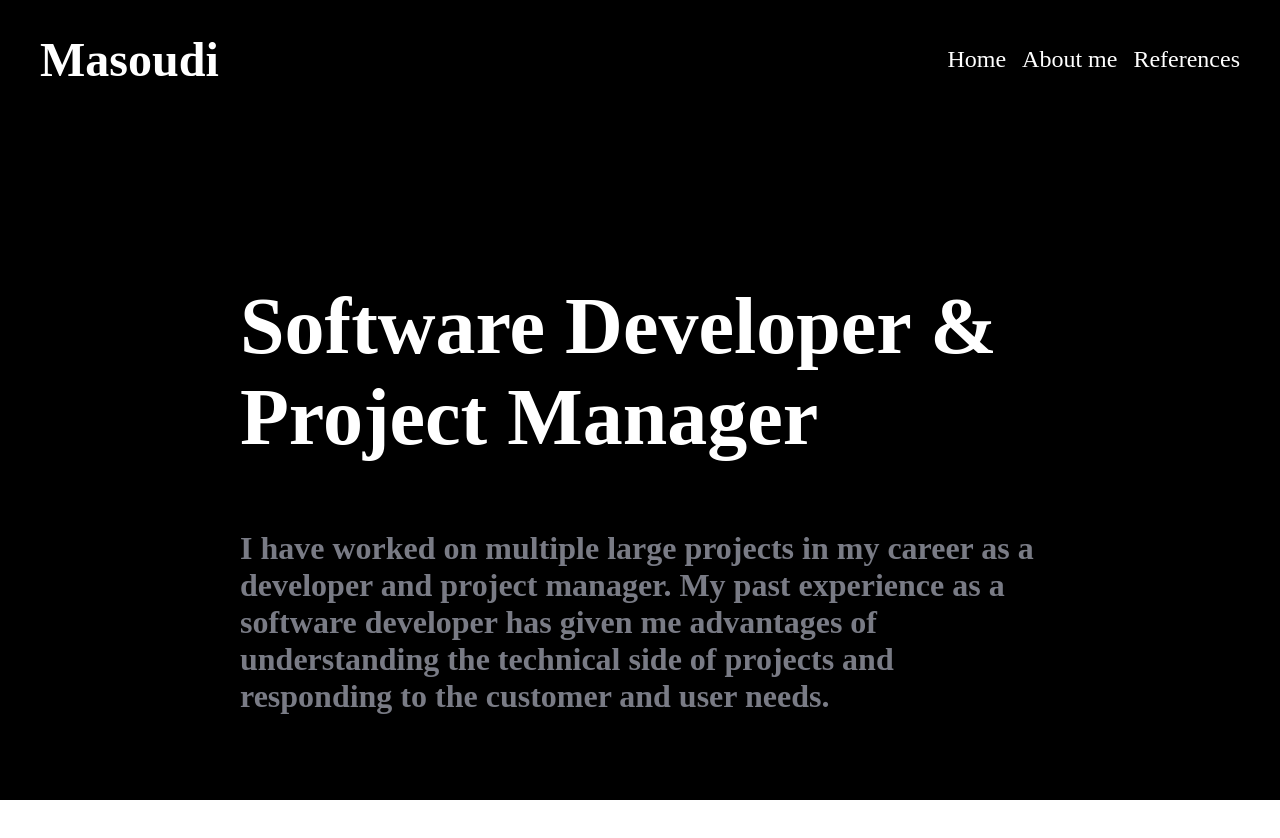
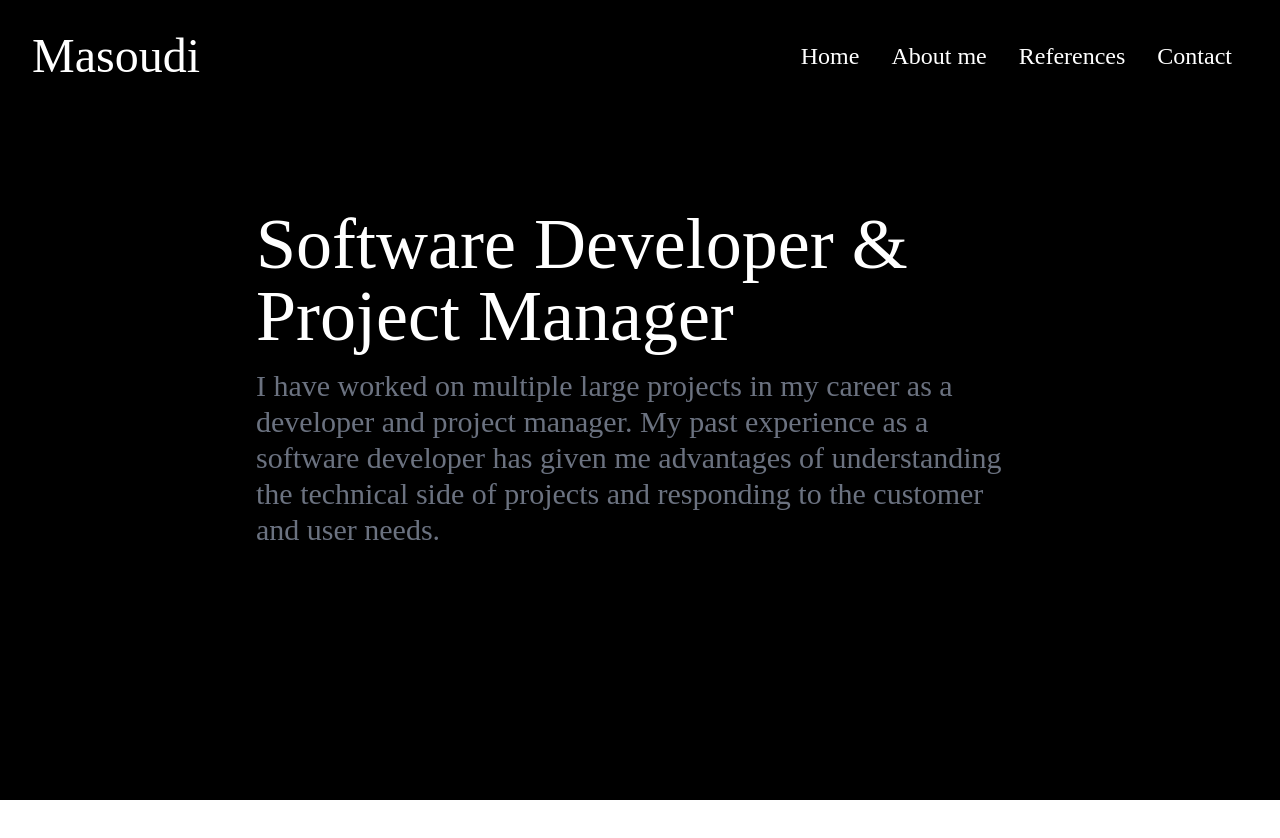
Before and after one commit to SamiAssasi/masoudi2.0, a Gatsby site: page / in a window 1280 px wide. After the commit the page ends 800 px from the top, so only its background shows below. Built offline with nearby package versions, Linux system fonts and the light colour scheme; Gatsby itself is replaced by a stand-in of ours.

Commit message:
Tailwind styling to header & navbar, remove unnecessary scss files

```diff
--- a/gatsby-config.js
+++ b/gatsby-config.js
@@ -4,6 +4,8 @@ module.exports = {
   },
   plugins: [
     `gatsby-plugin-sass`,
+    `gatsby-plugin-image`,
+    `gatsby-transformer-sharp`, // Needed for dynamic images
     {
       resolve: `gatsby-omni-font-loader`,
       options: {
@@ -17,5 +19,12 @@ module.exports = {
         ],
       },
     },
+    {
+      resolve: `gatsby-source-contentful`,
+      options: {
+        spaceId: `5v6xa8lplxay`,
+        accessToken: `1TgnyYAUkRBHDFFvUruWUd85votc6nPqgCaqyM_v_4w`,
+      },
+    },
   ]
 }
--- a/src/components/Header.js
+++ b/src/components/Header.js
@@ -1,15 +1,27 @@
 import React from 'react'
 import Navbar from '../components/Navbar'
-import * as styles from '../styles/header.module.scss'
+import { graphql } from "gatsby";
 
-export default function Header() {
-  return (
-    <div className={styles.header}>
+
+const Header = ({ data }) => {
+    return (
+    <div className="bg-black text-white h-screen">
         <Navbar></Navbar>
-        <div className={styles.heroText}>
-         <h2>Software Developer & Project Manager</h2>
-         <h3>I have worked on multiple large projects in my career as a developer and project manager. My past experience as a software developer has given me advantages of understanding the technical side of projects and responding to the customer and user needs.</h3>
+        <div className="m-0 mx-auto max-w-screen-md	pt-24">
+         <h2 className="text-white text-7xl pb-4">Software Developer & Project Manager</h2>
+         <h3 className="text-3xl text-gray-500">I have worked on multiple large projects in my career as a developer and project manager. My past experience as a software developer has given me advantages of understanding the technical side of projects and responding to the customer and user needs.</h3>
         </div>
     </div>
   )
 }
+
+export const query = graphql`
+  query headerQuery {
+    contentfulHeader {
+      title
+      description
+    }
+  }
+`;
+
+export default Header;
--- a/src/components/Navbar.js
+++ b/src/components/Navbar.js
@@ -1,16 +1,20 @@
 import  { Link } from 'gatsby'
 import React from 'react'
-import * as styles from '../styles/navigation.module.scss'
 
 export default function Navbar() {
   return (
     <nav>
-        <div className={styles.linkWrapper}>
-        <h1>Masoudi</h1>
-            <div className={styles.links}>
-            <Link to="/">Home</Link>
-            <Link to="/">About me</Link>
-            <Link to="/">References</Link>
+        <div className="p-8 flex items-center container mx-auto">
+        <h1 className="text-5xl p-0 m-0 grow">Masoudi</h1>
+            <div className="flex align-end ml-auto">
+            {[
+            ['Home', '#'],
+            ['About me', '#'],
+            ['References', '#'],
+            ['Contact', '#'],
+  ].map(([title, url]) => (
+    <Link to={url} className="px-4 text-2xl text-white transition transition-shadow duration-300 hover:text-cyan-400">{title}</Link>
+  ))}
             </div>
        </div>
     </nav>
--- a/src/pages/index.js
+++ b/src/pages/index.js
@@ -1,5 +1,7 @@
 import React from 'react'
 import Header from '../components/Header'
+import '../styles/global.scss'
+
 
 export default function index() {
   return (
--- /dev/null
+++ b/src/styles/global.scss
@@ -0,0 +1,3 @@
+@tailwind base;
+@tailwind components;
+@tailwind utilities;
--- a/src/styles/header.module.scss
+++ /dev/null
@@ -1,21 +0,0 @@
-body{
-    margin: 0;
-    font-family: Urbanist;
-}
-.header {
-    background-color: black;
-    height: 100vh;
-    color: white;
-}
-.heroText{
-    max-width:800px;
-    margin:0 auto;
-    padding: 6rem 0;
-}
-.heroText h2{
-    font-size: 5rem;
-}
-.heroText h3{
-    font-size:2rem;
-    color: #797B85;
-}
--- a/src/styles/navigation.module.scss
+++ /dev/null
@@ -1,31 +0,0 @@
-.linkWrapper{
-    padding: 2rem;
-    display: flex;
-    align-items: center;
-    max-width: 1200px;
-    margin:0 auto;
-}
-
-.linkWrapper h1{
-    padding:0;
-    margin:0;
-    flex-grow: 1;
-    font-size: 3rem;
-}
-.links{
-    display: flex;
-    justify-content: flex-end;
-    margin-left:auto;
-    font-family: 'Urbanist';
-}
-.links a{
-    padding-left: 1rem;
-    color: white;
-    font-size: 1.5rem;
-    text-decoration: none;
-    transition-property: background,box-shadow,border,color,opacity,transform;
-    transition-duration: 0.3s;
-    &:hover{
-        color: turquoise;
-    }
-}
--- a/tailwind.config.js
+++ b/tailwind.config.js
@@ -1,8 +1,16 @@
 /** @type {import('tailwindcss').Config} */
 module.exports = {
-  content: [],
+  content: [
+    "./src/pages/**/*.{js,jsx,ts,tsx}",
+    "./src/components/**/*.{js,jsx,ts,tsx}",
+  ],
   theme: {
     extend: {},
+    fontFamily:{
+      sans: ['Urbanist']
+    }
   },
-  plugins: [],
+  plugins: [
+    'gatsby-plugin-postcss',
+  ],
 }
```
